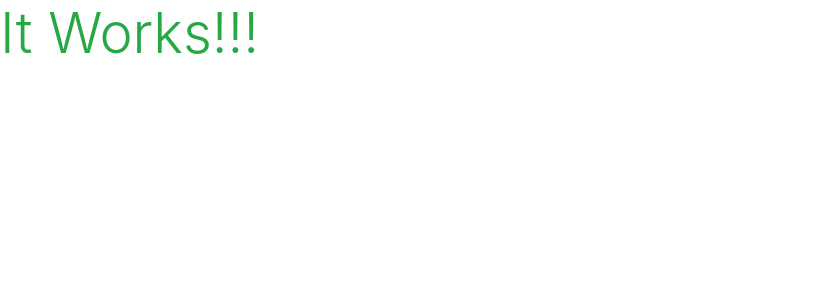
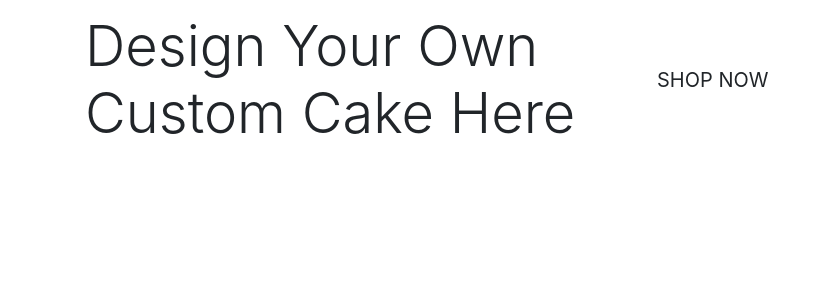
Before and after one commit to MaireadKelly/cake_it_easy_v2, a Django app: page / in a window 1280 px wide. Shown: the top 300 px of the page, without its empty margins (0-826 px from the left). Run offline with Django 5.2, Linux system fonts and the light colour scheme; some libraries are stand-ins or nearby versions.

Commit message:
Added homepage content

```diff
--- a/cake_it_easy_v2/urls.py
+++ b/cake_it_easy_v2/urls.py
@@ -21,5 +21,4 @@ urlpatterns = [
     path('admin/', admin.site.urls),
     path('accounts/', include('allauth.urls')),
     path('', include('home.urls')),
-
 ]
--- a/home/templates/home/index.html
+++ b/home/templates/home/index.html
@@ -1,6 +1,27 @@
 {% extends "base.html" %}
 {% load static %}
 
+{% block page_header %}
+<div class="container header-container">
+  <div class="row">
+    <div class="col"></div>
+  </div>
+</div>
+{% endblock %}
+
 {% block content%}
-<h1 class="display-4 text-success">It Works!!!</h1>
+<div class="container h-100">
+  <div class="row h-100">
+    <div class="col-7 col-md-6 my-auto">
+      <h1 class="display-4 logo-font text-black">
+        Design Your Own Custom Cake Here
+      </h1>
+    </div>
+    <div class="my-5">
+      <h4>
+        <a href="" class="shop-now-button btn btn-lg rounded-0 text-uppercase py-3">Shop Now</a>
+      </h4>
+    </div>
+  </div>
+</div>
 {% endblock %}
```
Also changed, not shown: README.md.
